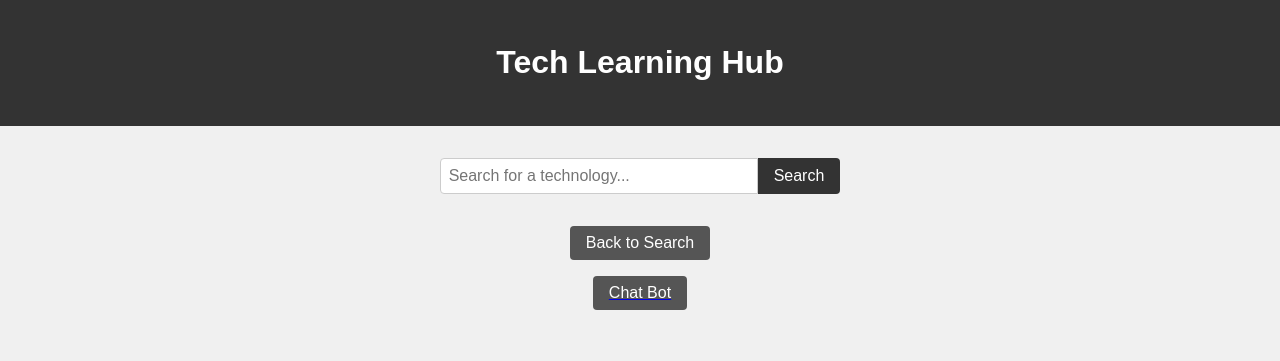
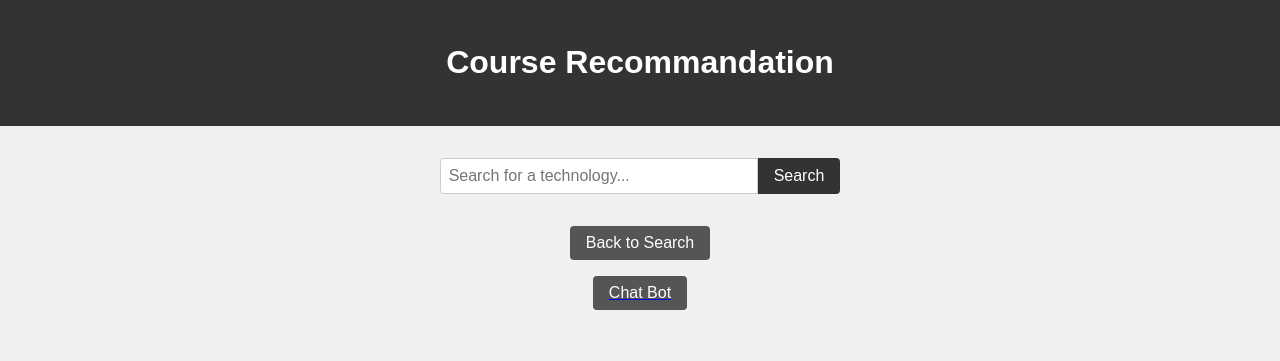
Before and after one commit to NagaRaj2314/course-recommandation, a plain HTML site: page index.html in a window 1280 px wide. Drawn offline with Linux system fonts and the light colour scheme.

Commit message:
Update index.html

```diff
--- a/index.html
+++ b/index.html
@@ -8,7 +8,7 @@
 </head>
 <body>
     <header>
-        <h1>Tech Learning Hub</h1>
+        <h1>Course Recommandation</h1>
     </header>
     <main>
         <div class="search-container">
```
